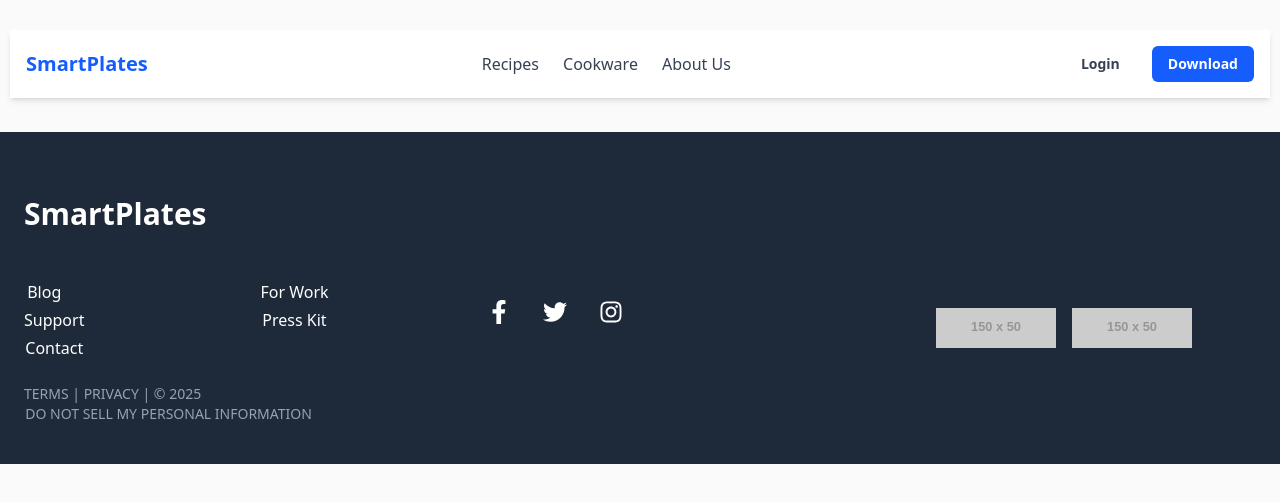
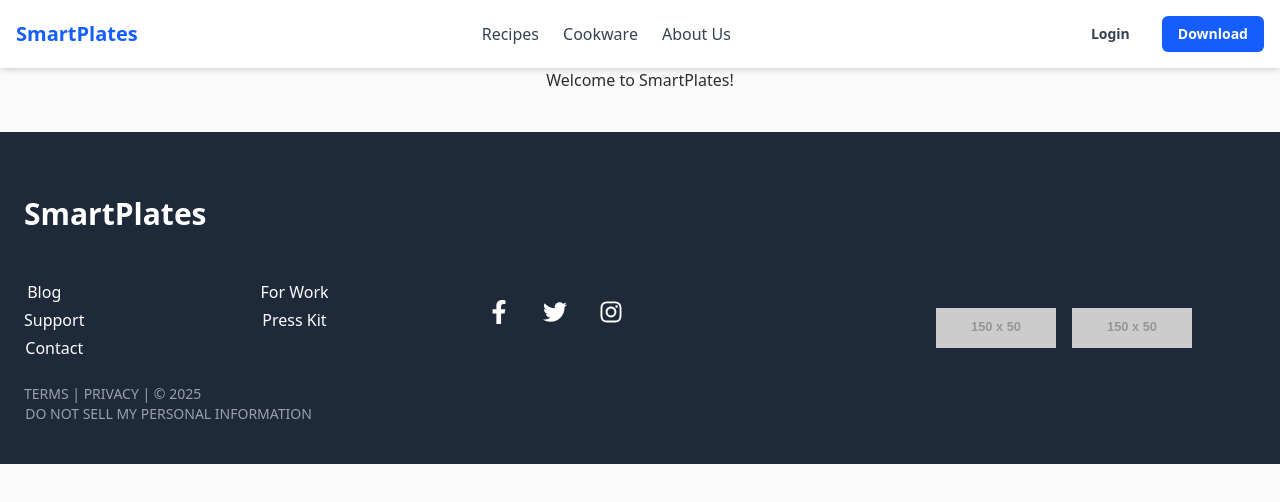
Before and after one commit to Hana-Ese/recipe-planner, a React (Vite) app: page / in a window 1280 px wide. Shown: the top 502 px of the page. Built offline with nearby package versions, Linux system fonts and the light colour scheme.

Commit message:
refactor: standardize component exports and improve layout structure

```diff
--- a/src/App.css
+++ b/src/App.css
@@ -6,9 +6,19 @@
 	margin: 0 auto;
 	text-align: center;
 
+	body {
+		display: flex;
+		align-items: center;
+		justify-content: center;
+		flex-direction: column;
+		height: 100vh;
+		margin: 0;
+		padding: 0;
+
 		.navb {
 			width: 1260px;
 			margin: 0 auto;
 			top: 30px;
 		}
 	}
+}
--- a/src/App.tsx
+++ b/src/App.tsx
@@ -1,6 +1,6 @@
 import "./App.css";
 import Footer from "./components/layout/Footer";
-import { Navbar } from "./components/layout/Navbar";
+import Navbar from "./components/layout/Navbar";
 import AllRouts from "./router/routes";
 import { BrowserRouter } from "react-router";
 
@@ -9,7 +9,7 @@ function App() {
 		<BrowserRouter>
 			<Navbar />
 			<AllRouts />
-			<Footer/>
+			<Footer />
 		</BrowserRouter>
 	);
 }
--- a/src/components/layout/Footer.tsx
+++ b/src/components/layout/Footer.tsx
@@ -1,7 +1,7 @@
 import { FaFacebookF, FaTwitter, FaInstagram } from "react-icons/fa";
 import { Link } from "react-router";
 
-export default function Footer() {
+const Footer = () => {
 	return (
 		<footer className='bg-gray-800 text-white py-10 px-6 mt-10'>
 			<div className='max-w-7xl mx-auto'>
@@ -81,4 +81,5 @@ export default function Footer() {
 			</div>
 		</footer>
 	);
-}
+};
+export default Footer;
--- a/src/components/ui/Button.tsx
+++ b/src/components/ui/Button.tsx
@@ -4,7 +4,7 @@ type ButtonProps = {
 	variant?: "solid" | "outline";
 };
 
-export const Button = ({ label, onClick, variant = "solid" }: ButtonProps) => {
+const Button = ({ label, onClick, variant = "solid" }: ButtonProps) => {
 	const base = "px-4 py-2 rounded-md text-sm font-semibold";
 	const styles =
 		variant === "solid"
@@ -17,3 +17,4 @@ export const Button = ({ label, onClick, variant = "solid" }: ButtonProps) => {
 		</button>
 	);
 };
+export default Button;
--- a/src/components/ui/Logo.tsx
+++ b/src/components/ui/Logo.tsx
@@ -1,7 +1,7 @@
 import { Link } from "react-router";
-
-export const Logo = () => (
+const Logo = () => (
 	<Link to='/' className='text-xl font-bold text-blue-600'>
 		SmartPlates
 	</Link>
 );
+export default Logo;
--- a/src/components/ui/NavLinkItem.tsx
+++ b/src/components/ui/NavLinkItem.tsx
@@ -6,7 +6,7 @@ type NavLinkItemProps = {
 	onClick?: () => void;
 };
 
-export const NavLinkItem = ({ href, label, onClick }: NavLinkItemProps) => (
+const NavLinkItem = ({ href, label, onClick }: NavLinkItemProps) => (
 	<Link
 		to={href}
 		onClick={onClick}
@@ -15,3 +15,4 @@ export const NavLinkItem = ({ href, label, onClick }: NavLinkItemProps) => (
 		{label}
 	</Link>
 );
+export default NavLinkItem;
--- a/src/components/ui/RecipeCard.tsx
+++ b/src/components/ui/RecipeCard.tsx
@@ -1,7 +1,7 @@
 // src/components/planner/RecipeCard.tsx
 
 import { Recipe } from "../../types/recipe";
-import { Button } from "../ui/Button";
+import  Button  from "../ui/Button";
 
 type Props = {
 	recipe: Recipe;
```
Also changed, not shown: src/components/layout/MobileMenu.tsx (+4 -3 lines), src/components/layout/Navbar.tsx (+11 -11 lines), src/features/contact/ContactForm.tsx (+20 -22 lines), src/features/recipes/RecipesPage.tsx (+2 -6 lines). Lines whose indentation alone changed are shown as unchanged.
